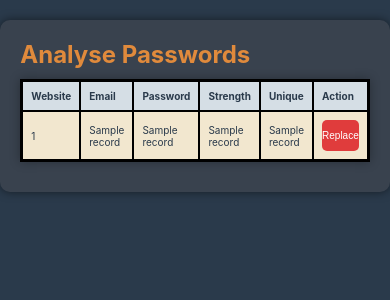
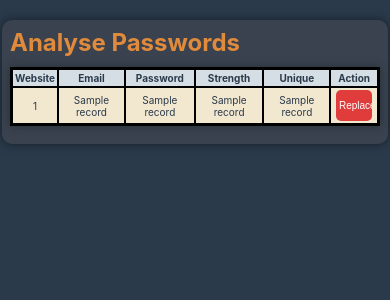
Before and after one commit to junngithub/Orbital, a Flask app: template flaskr/templates/menu/analyse.html in a window 390 px wide. Shown: the part 116-416 px from the top of the page. Run offline with Flask 3, Linux system fonts and the light colour scheme; the template is opened without the code that fills it: most values are stand-ins (such as "Sample title", 1, 10 or a date in 2020); some libraries are stand-ins or nearby versions.

Commit message:
updated ui for mobile

```diff
--- a/flaskr/static/CSS/analyse.css
+++ b/flaskr/static/CSS/analyse.css
@@ -65,14 +65,14 @@ main {
     display: flex;
     flex-direction: column;
     align-items: center;
-    padding: 20px;
+    padding: 20px 10px;
 }
 
 .password-analyse {
     background-color: #39424e;
-    padding: 20px;
+    padding: 0.5em;
     border-radius: 10px;
-    width: fit-content;
+    width: 100%;
     max-width: 600px;
     box-shadow: 0 0 10px rgba(0, 0, 0, 0.5);
 
@@ -81,9 +81,9 @@ main {
 table {
     font-size: 10px;
     margin: 10px 0;
-    width: fit-content;
+    width: 100%;
     background-color: #2a3a4b;
-    padding: 10px;
+    padding: 15px;
     border-collapse: collapse;
     box-shadow: 0 0 10px rgba(0, 0, 0, 0.3);
     border: 3px solid black;
@@ -92,8 +92,8 @@ table {
 td, th {
     align-items: center;
     border: 2px solid black;
-    text-align: left;
-    padding: 8px;
+    text-align: center;
+    padding: 2px;
 }
 
 td{
@@ -128,17 +128,21 @@ input[type="submit"], input[type="text"]{
     border-radius: 5px;
     font-size: 10px;
     cursor: pointer;
-    width: 100%
+
 }
 
 input[type="submit"]{
     background-color: #e03c3c;
     color: white;
+    padding: 1em 0.25em;
+    width: 85%;
 }
 
 input[type="text"]{
     background-color: #e08a3c;
     color: #2a3a4b;
+    padding: 1em 0.25em;
+    width: 80%
 }
 
 form {
```
